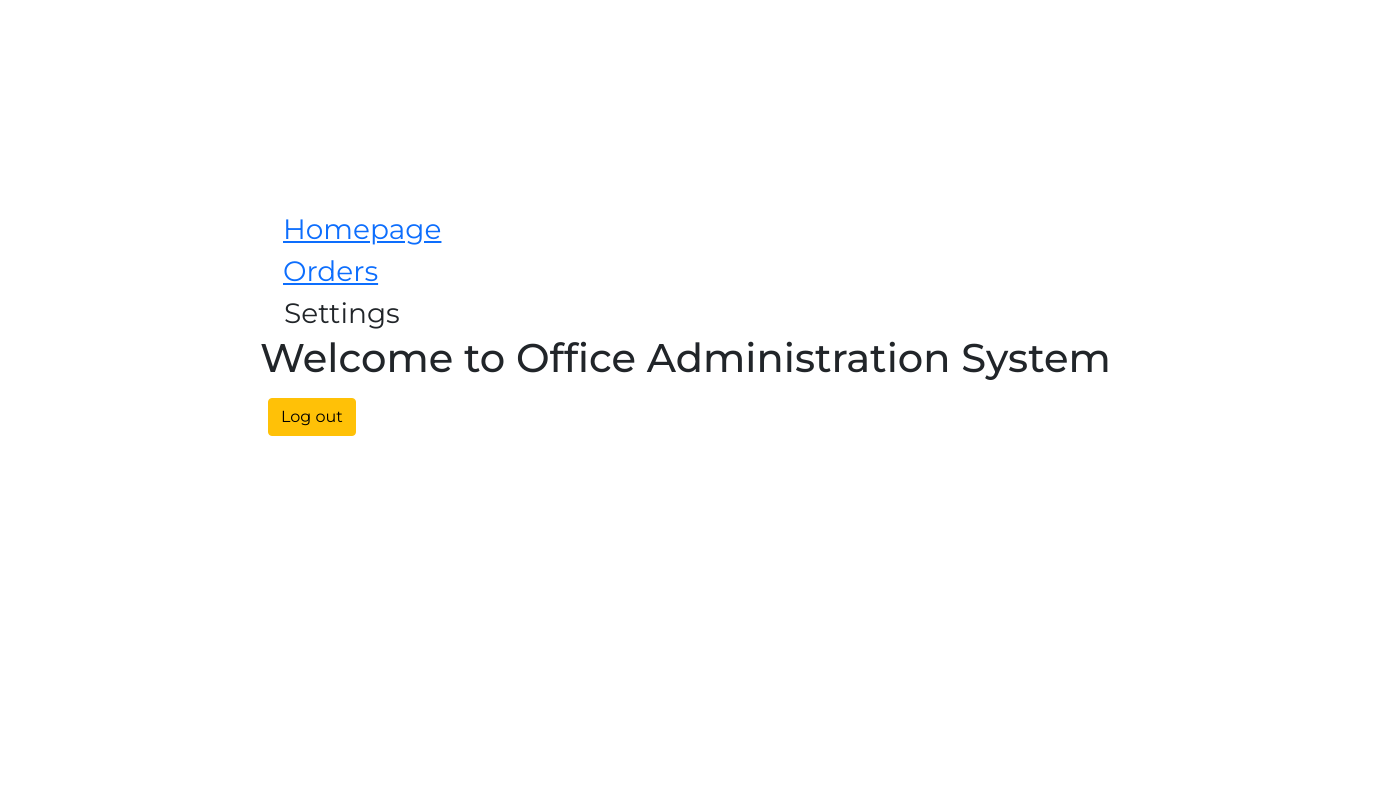
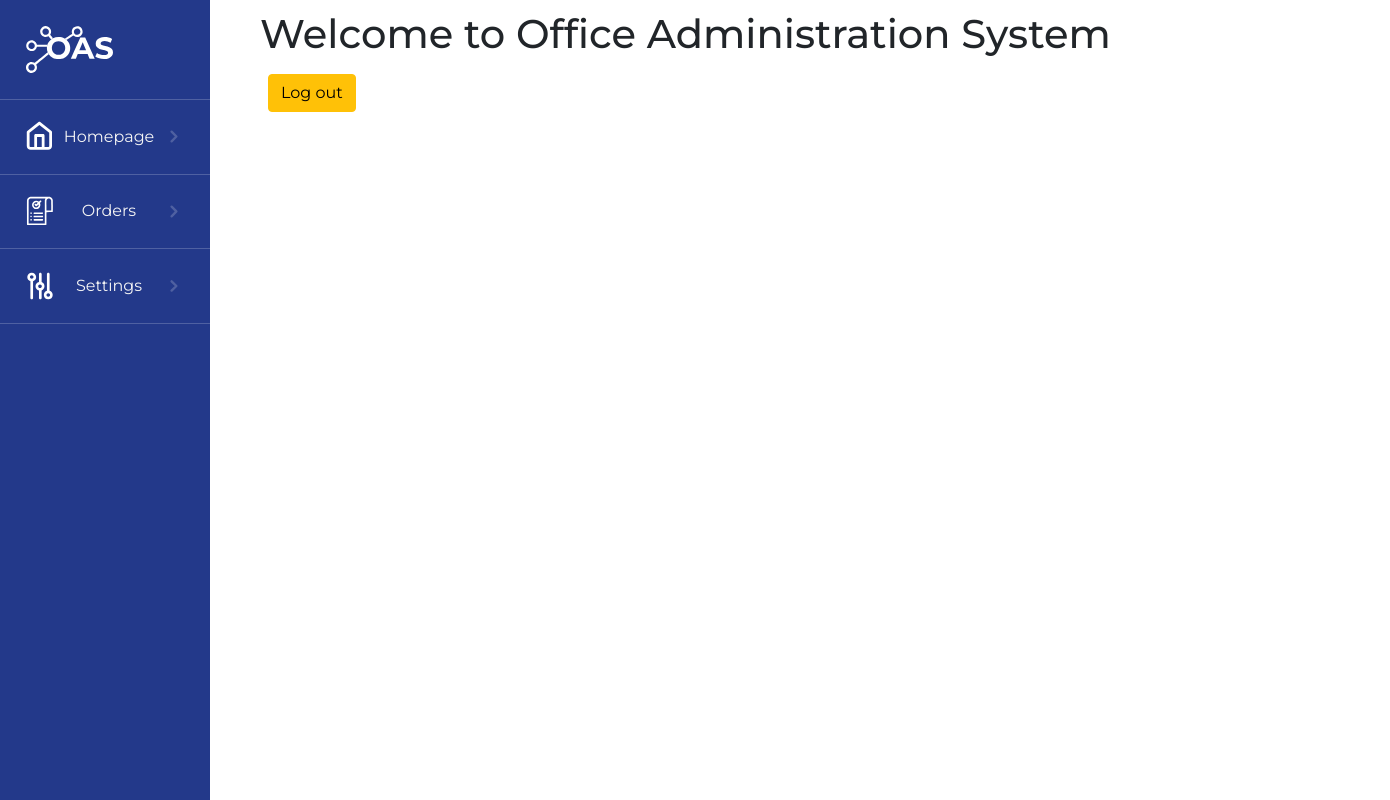
Before and after one commit to rahimasalman/Oas-front, a React (Create React App) app in the folder front/: page /dashboard in a window 1280 px wide. Shown: the whole page, 1390 px wide, since content can reach past the window. Built offline with nearby package versions, Linux system fonts and the light colour scheme; sample sign-in values are in the browser's storage.

Commit message:
Added sidenav as component

```diff
--- a/front/src/pages/Dashboard/Dashboard.js
+++ b/front/src/pages/Dashboard/Dashboard.js
@@ -1,23 +1,9 @@
 import React, { useEffect, useState } from 'react'
 import { Link, useNavigate } from 'react-router-dom'
-import logo from '../../images/logo-monochrome.svg'
-import homepage from '../../images/homepage-icon.svg'
-import settings from '../../images/settings-icon.svg'
-import orders from '../../images/icon-orders.svg'
-import arrowIcon from '../../images/icon-arrow.svg'
-import categoriesIcon from '../../images/icon-categories.svg'
-import typesIcon from '../../images/icon-types.svg'
+
+import Sidenav from '../../components/Sidenav'
 
 function Dashboard() {
-  const [dropRight, setDropRight] = useState(false)
-
-  const onMouseEnter = () => {
-    setDropRight(true)
-  }
-  const onMouseLeave = () => {
-    setDropRight(false)
-  }
-
   const tokenUser = localStorage.getItem('tokenUsers')
   const logoutHandler = () => {
     if (tokenUser) {
@@ -31,56 +17,15 @@ function Dashboard() {
   }, [tokenUser, navigate])
 
   return (
-    <div className="container dashboard">
-      <nav className="sidenav">
-        <div className="sidenav_logo">
-          <img src={logo} className="logo" alt="icon" />
-        </div>
-        <div className="sidenav_links">
-          <Link to="/dashboard">
-            <div className="link">
-              <img src={homepage} alt="icon" />
-              <span>Homepage</span>
-              <img src={arrowIcon} className="arrow-icon" alt="icon" />
-            </div>
-          </Link>
-          <Link to="#">
-            <div className="link">
-              <img src={orders} alt="icon" />
-              <span>Orders</span>
-              <img src={arrowIcon} className="arrow-icon" alt="icon" />
-            </div>
-          </Link>
-          <div onMouseOver={onMouseEnter} onMouseLeave={onMouseLeave}>
-            <div className="link">
-              <img src={settings} alt="icon" />
-              <span>Settings</span>
-              <img src={arrowIcon} className="arrow-icon" alt="icon" />
-            </div>
-            <ul className={`dropdownItems ${dropRight ? 'd-block' : 'd-none'}`}>
-              <li>
-                <Link to="/categories">
-                  <img src={categoriesIcon} alt="icon" />
-                  Categories
-                </Link>
-              </li>
-              <li>
-                <Link to="/types">
-                  <img src={typesIcon} alt="icon" />
-                  Types
-                </Link>
-              </li>
-            </ul>
-          </div>
-        </div>
-      </nav>
-      <main>
+    <>
+      <Sidenav />
+      <main className="dashboard">
         <h1>Welcome to Office Administration System</h1>
         <Link className="btn btn-warning m-2" to="/" onClick={logoutHandler}>
           Log out
         </Link>
       </main>
-    </div>
+    </>
   )
 }
 
--- a/front/src/pages/Types/Types.js
+++ b/front/src/pages/Types/Types.js
@@ -53,10 +53,10 @@ function Types() {
   }
 
   return (
+    <>
+      <Sidenav />
       <div className="categories">
         <h1>Types</h1>
-
-      <Sidenav />
         <div className="container">
           <div className="col-11 text-right ">
             <button
@@ -209,6 +209,7 @@ function Types() {
           </table>
         </div>
       </div>
+    </>
   )
 }
 
```
Lines whose indentation alone changed are shown as unchanged.
